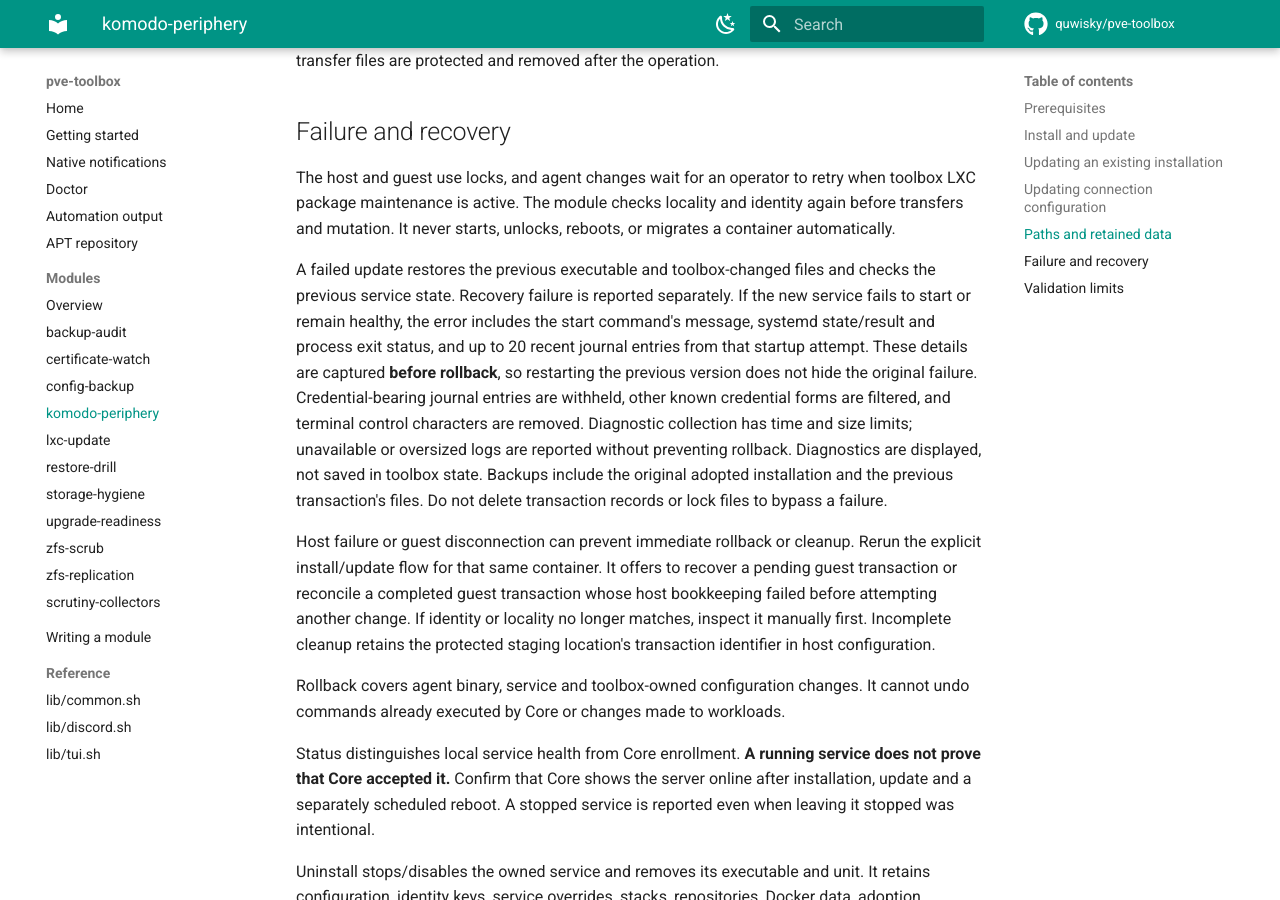
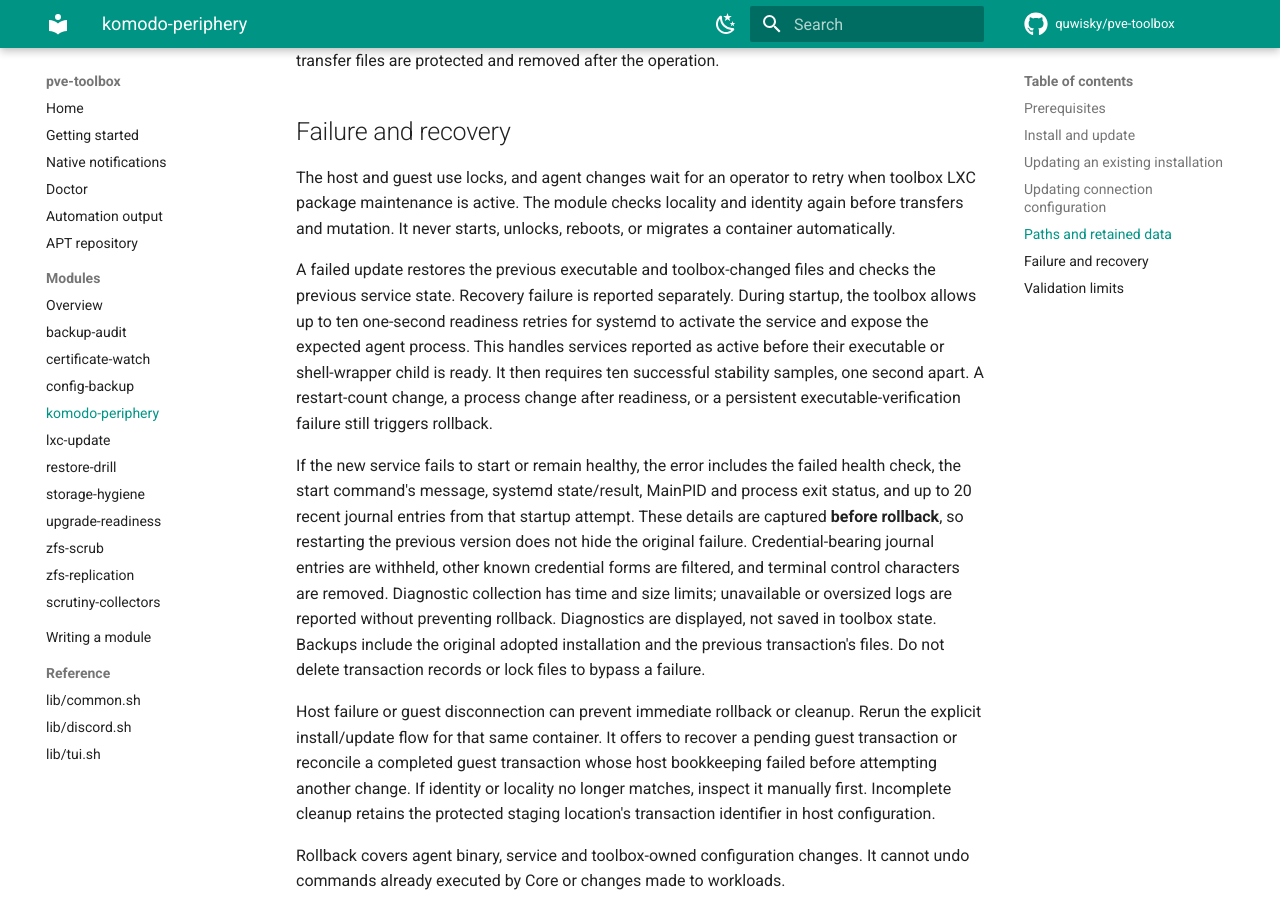
Before and after one commit to quwisky/pve-toolbox, an MkDocs documentation site: the page built from docs/modules/komodo-periphery.md, in a window 1280 px wide and 900 px high, scrolled down 3593 px. Built offline with MkDocs 1.6.1 and Material for MkDocs 9.7.7, drawn with Linux system fonts in a browser that asks for light colours; comment, search, counter and statistics services are not loaded.

Commit message:
fix(komodo-periphery): wait for agent readiness on startup (#79)
A Type=simple service can be active before its agent executable is
visible through /proc. Retry that short startup transition before
requiring ten stable samples. Keep rollback for persistent mismatches,
restarts, and process changes, and report which health check failed.

```diff
--- a/docs/modules/komodo-periphery.md
+++ b/docs/modules/komodo-periphery.md
@@ -156,8 +156,16 @@ or migrates a container automatically.
 
 A failed update restores the previous executable and toolbox-changed files and
 checks the previous service state. Recovery failure is reported separately.
+During startup, the toolbox allows up to ten one-second readiness retries for
+systemd to activate the service and expose the expected agent process. This
+handles services reported as active before their executable or shell-wrapper
+child is ready. It then requires ten successful stability samples, one second
+apart. A restart-count change, a process change after readiness, or a persistent
+executable-verification failure still triggers rollback.
+
 If the new service fails to start or remain healthy, the error includes the
-start command's message, systemd state/result and process exit status, and up to
+failed health check, the start command's message, systemd state/result, MainPID
+and process exit status, and up to
 20 recent journal entries from that startup attempt. These details are captured
 **before rollback**, so restarting the previous version does not hide the original
 failure. Credential-bearing journal entries are withheld, other known credential
```
Also changed, not shown: 5 other files.
